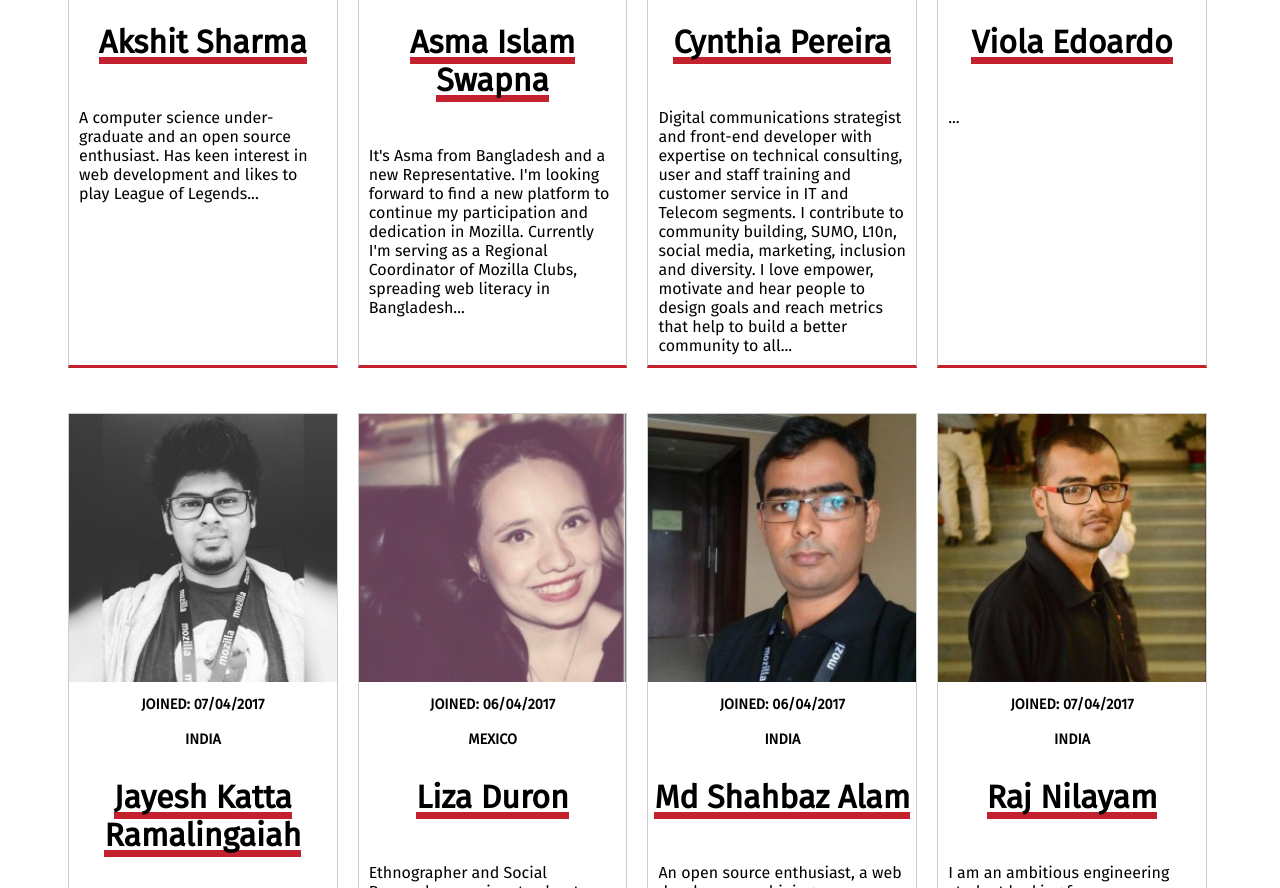
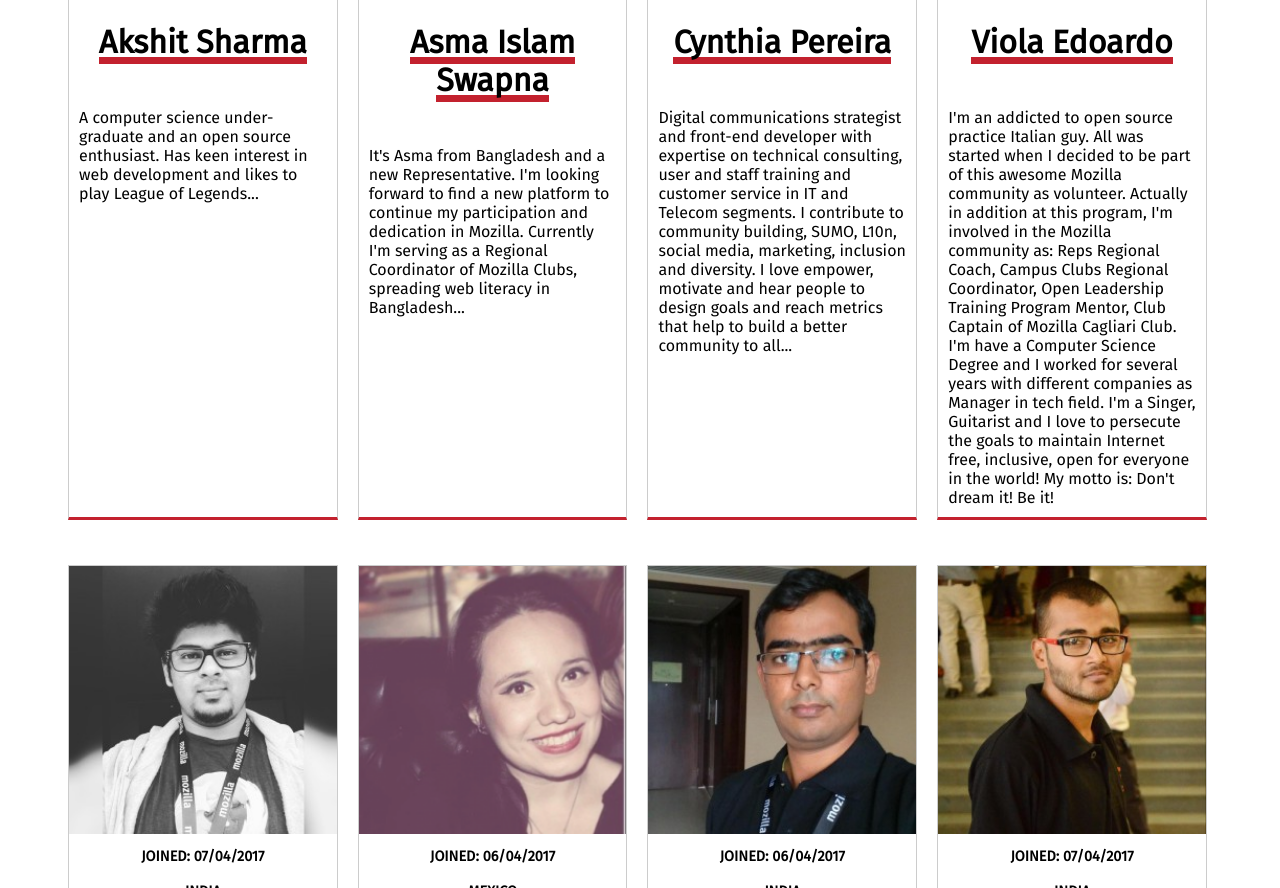
Before and after one commit to MichaelKohler/new-reps-overview, a plain HTML site: page index.html in a window 1280 px wide. Shown: the part 814-1702 px from the top of the page. Drawn offline with Linux system fonts and the light colour scheme.

Commit message:
Add text for Edoardo

```diff
--- a/index.html
+++ b/index.html
@@ -67,7 +67,7 @@
       </header>
       <h2><a href="https://reps.mozilla.org/u/edovio/">Viola Edoardo</a></h2>
       <div class="item-content">
-        ...
+        I'm an addicted to open source practice Italian guy. All was started when I decided to be part of this awesome Mozilla community as volunteer. Actually in addition at this program, I'm involved in the Mozilla community as: Reps Regional Coach, Campus Clubs Regional Coordinator, Open Leadership Training Program Mentor, Club Captain of Mozilla Cagliari Club. I'm have a Computer Science Degree and I worked for several years with different companies as Manager in tech field. I'm a Singer, Guitarist and I love to persecute the goals to maintain Internet free, inclusive, open for everyone in the world! My motto is: Don't dream it! Be it!
       </div>
     </div>
 
```
